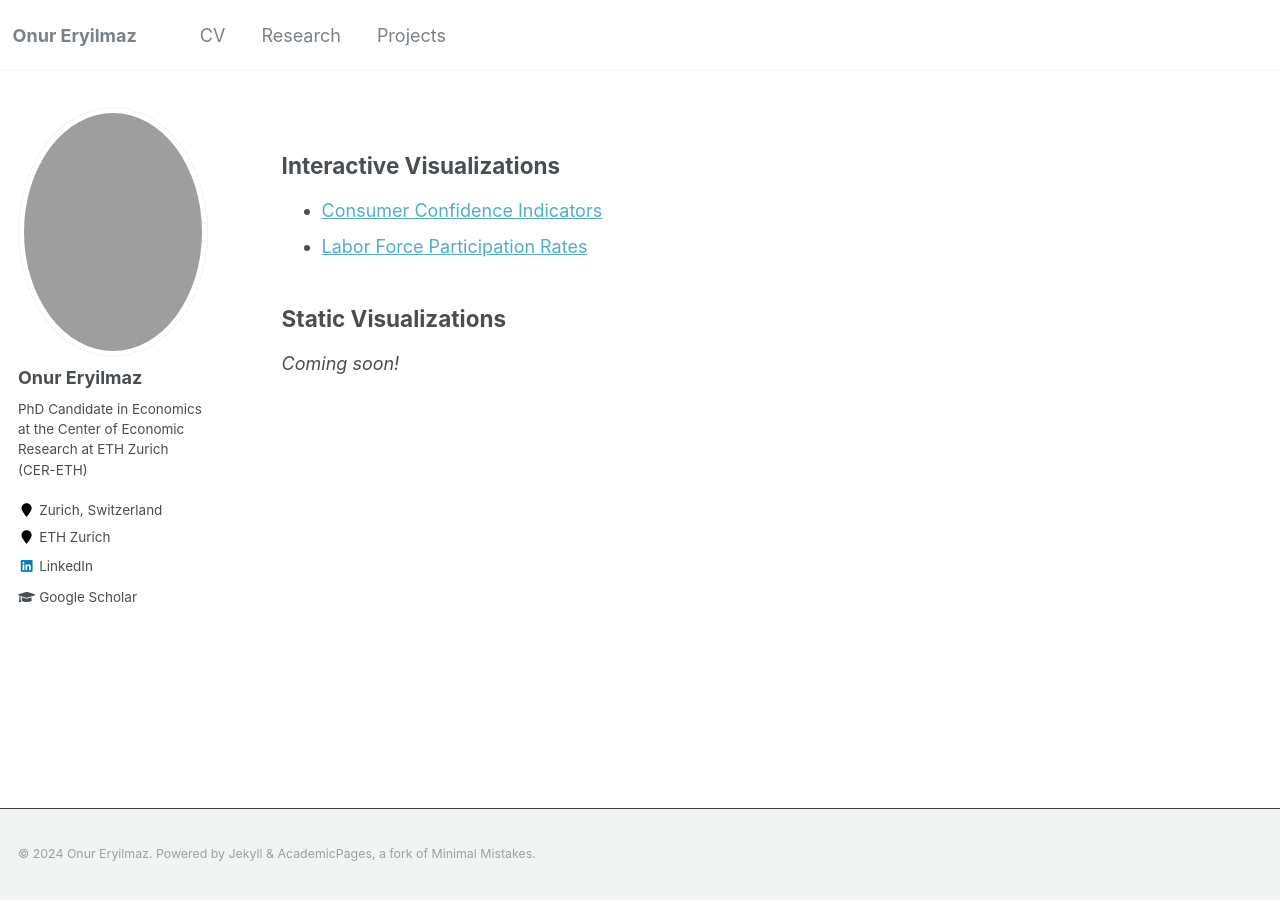
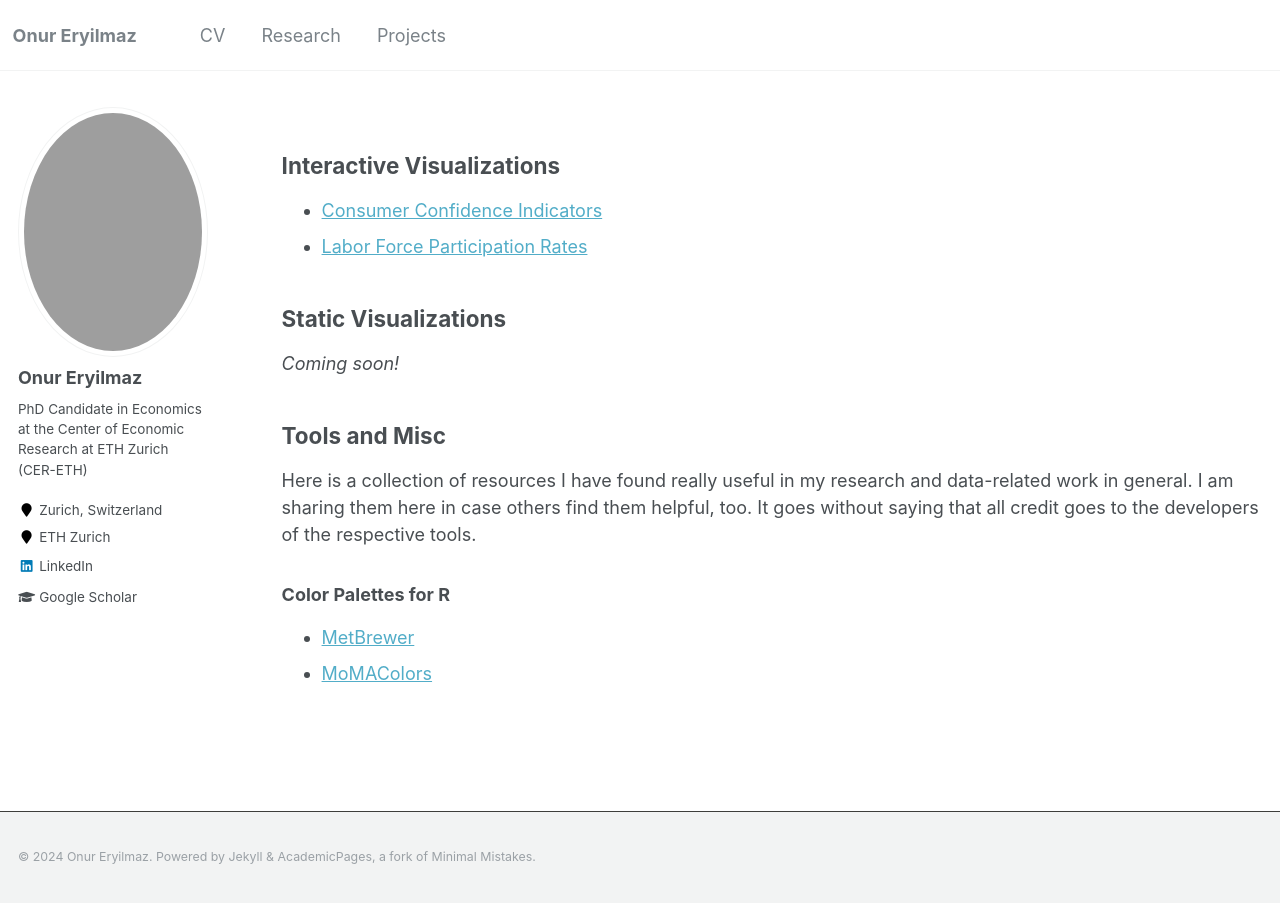
Before and after one commit to oeryilmaz/oeryilmaz.github.io, a Jekyll site: the page built from _pages/projects.md, in a window 1280 px wide. Built offline with Jekyll 4.4.1, drawn with Linux system fonts in a browser that asks for light colours.

Commit message:
Update projects.md

```diff
--- a/_pages/projects.md
+++ b/_pages/projects.md
@@ -13,3 +13,10 @@ author_profile: true
 
 ## Static Visualizations
 *Coming soon!*
+
+## Tools and Misc
+Here is a collection of resources I have found really useful in my research and data-related work in general. I am sharing them here in case others find them helpful, too. It goes without saying that all credit goes to the developers of the respective tools.
+
+### Color Palettes for R
+- [MetBrewer]([http://example.com](https://github.com/BlakeRMills/MetBrewer))
+- [MoMAColors]([https://github.com/BlakeRMills/MoMAColors](https://github.com/BlakeRMills/MoMAColors))
```
